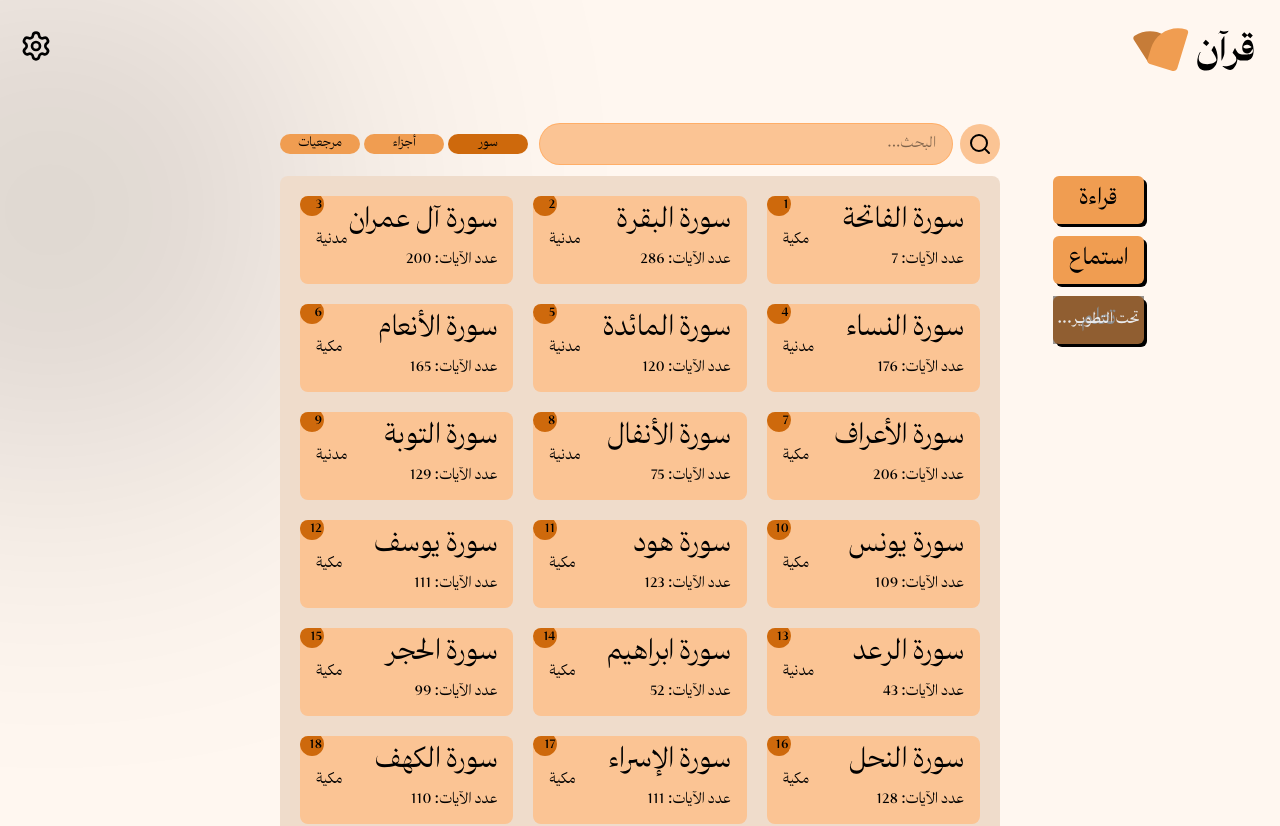
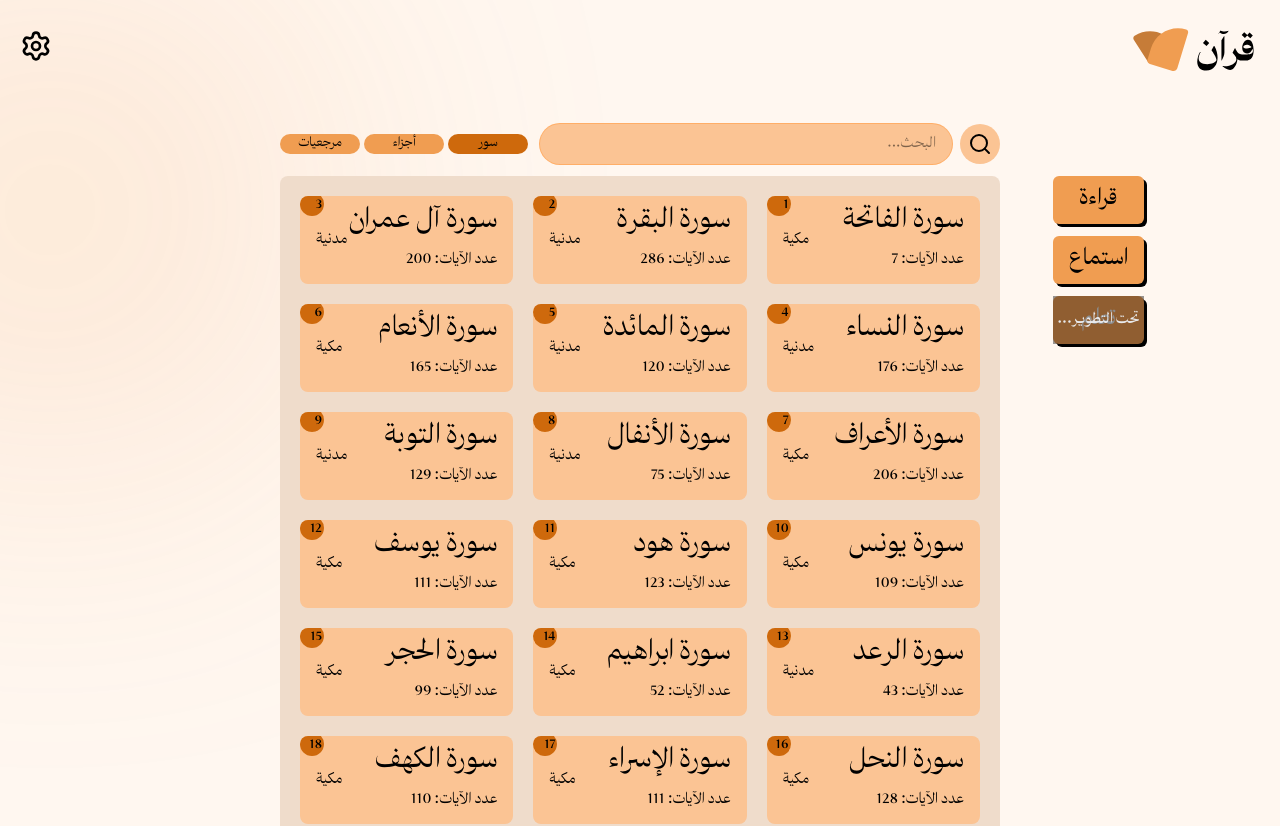
Before and after one commit to MazenAdel1/Quran-V2, a Next.js app: page / in a window 1280 px wide. Shown: the top 826 px of the page. Built offline with nearby package versions, Linux system fonts and the light colour scheme.

Commit message:
style: change glow from white to orange

```diff
--- a/components/layout/Glow.tsx
+++ b/components/layout/Glow.tsx
@@ -1,5 +1,5 @@
 export default function Glow() {
   return (
-    <div className="fixed -left-[200px] -top-10 -z-[999] size-[500px] rounded-full bg-black opacity-20 blur-[150px] dark:bg-white dark:opacity-10"></div>
+    <div className="fixed -left-[200px] -top-10 -z-999 size-[500px] rounded-full bg-orange opacity-20 blur-[150px] dark:bg-orange dark:opacity-10"></div>
   );
 }
```
